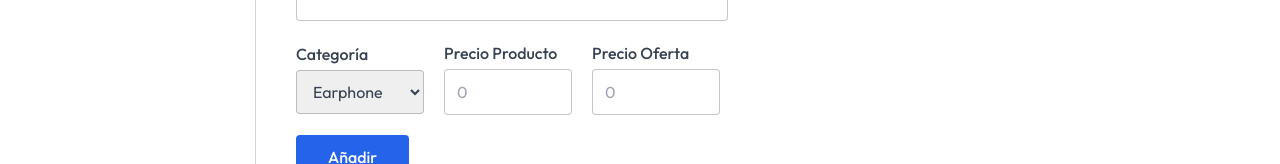
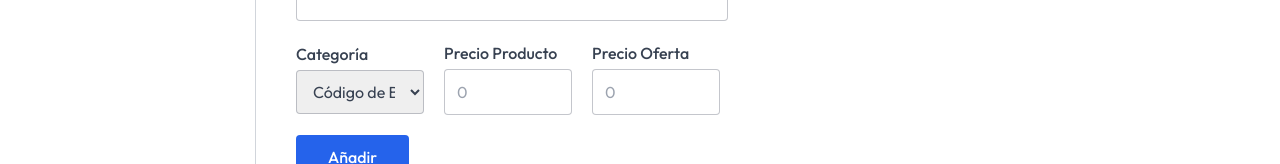
Before and after one commit to ELIHUBENJAMIN092/QuickCart, a Next.js app: page /seller in a window 1280 px wide. Shown: the part 428-592 px from the top of the page. Built offline with nearby package versions, Linux system fonts and the light colour scheme; no server answers; the database is empty.

Commit message:
Commit Trabajo

```diff
--- a/app/add-address/page.jsx
+++ b/app/add-address/page.jsx
@@ -46,8 +46,8 @@ const AddAddress = () => {
             <Navbar />
             <div className="px-6 md:px-16 lg:px-32 py-16 flex flex-col md:flex-row justify-between">
                 <form onSubmit={onSubmitHandler} className="w-full">
-                    <p className="text-2xl md:text-3xl text-gray-500">
-                        Dirección de <span className="font-semibold text-blue-700">Envío</span>
+                    <p className="text-2xl md:text-3xl text-gray-700">
+                        Dirección de <span className="font-semibold text-blue-900">Envío</span>
                     </p>
                     <div className="space-y-3 max-w-sm mt-10">
                         <input
@@ -67,7 +67,7 @@ const AddAddress = () => {
                         <input
                             className="px-2 py-2.5 focus:border-blue-500 transition border border-gray-500/30 rounded outline-none w-full text-gray-500"
                             type="text"
-                            placeholder="Código de descuento"
+                            placeholder="Código de descuento (Opcional)"
                             onChange={(e) => setAddress({ ...address, pincode: e.target.value })}
                             value={address.pincode}
                         />
@@ -101,7 +101,7 @@ const AddAddress = () => {
                     </button>
                 </form>
                 <Image
-                    className="md:mr-16 mt-16 md:mt-0"
+                    className="md:mr-16 mt-16 md:mt-0 w-full h-auto" // Cambia w-64 a otro valor si lo quieres más pequeño o grande
                     src={assets.my_location_image}
                     alt="my_location_image"
                 />
--- a/app/seller/page.jsx
+++ b/app/seller/page.jsx
@@ -13,7 +13,7 @@ const AddProduct = () => {
   const [files, setFiles] = useState([]);
   const [name, setName] = useState('');
   const [description, setDescription] = useState('');
-  const [category, setCategory] = useState('Earphone');
+  const [category, setCategory] = useState('Código de Barras');
   const [price, setPrice] = useState('');
   const [offerPrice, setOfferPrice] = useState('');
 
@@ -43,7 +43,7 @@ const AddProduct = () => {
         setFiles([]);
         setName('');
         setDescription('');
-        setCategory('Earphone');
+        setCategory('Código de Barras');
         setPrice('');
         setOfferPrice('');
       } else {
@@ -127,13 +127,13 @@ const AddProduct = () => {
               onChange={(e) => setCategory(e.target.value)}
               defaultValue={category}
             >
-              <option value="Earphone">Earphone</option>
-              <option value="Headphone">Headphone</option>
-              <option value="Watch">Watch</option>
-              <option value="Smartphone">Smartphone</option>
-              <option value="Laptop">Laptop</option>
-              <option value="Camera">Camera</option>
-              <option value="Accessories">Accessories</option>
+              <option value="Código de Barras">Código de Barras</option>
+              <option value="Identificación PVC">Identificación PVC</option>
+              <option value="RFID">RFID</option>
+              <option value="Lectores">Lectores</option>
+              <option value="Suministros">Suministros</option>
+              <option value="Etiquetas">Etiquetas</option>
+              <option value="Cordones">Cordones</option>
             </select>
           </div>
           <div className="flex flex-col gap-1 w-32">
--- a/assets/assets.js
+++ b/assets/assets.js
@@ -14,7 +14,7 @@ import arrow_icon from "./arrow_icon.svg";
 import increase_arrow from "./increase_arrow.svg";
 import decrease_arrow from "./decrease_arrow.svg";
 import arrow_right_icon_colored from "./arrow_right_icon_colored.svg";
-import my_location_image from "./my_location_image.svg";
+import my_location_image from "./my_location_image.jpg";
 import arrow_icon_white from "./arrow_icon_white.svg";
 import heart_icon from "./heart_icon.svg";
 import star_icon from "./star_icon.svg";
--- a/components/HeaderSlider.jsx
+++ b/components/HeaderSlider.jsx
@@ -16,7 +16,7 @@ const HeaderSlider = () => {
       id: 2,
       title: "Impresión de otro nivel, comienzan aquí: ¡Descubre Zebra ZC300 hoy mismo!",
       offer: "¡Date prisa, quedan solo unas pocas",
-      buttonText1: "Compra hora",
+      buttonText1: "Compra ahora",
       buttonText2: "Explora los detalles",
       imgSrc: assets.header_playstation_image,
     },
```
Also changed, not shown: assets/my_location_image.jpg (added).
